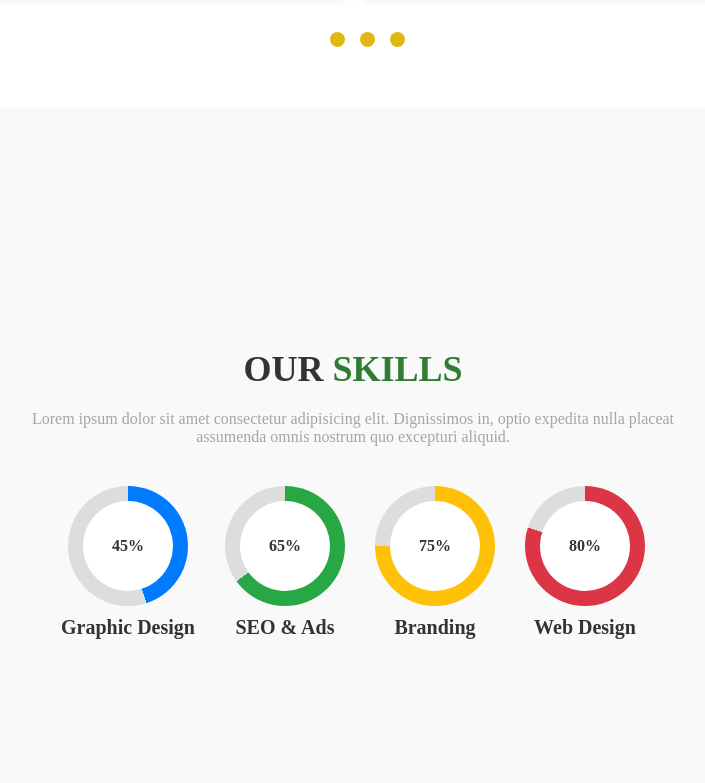
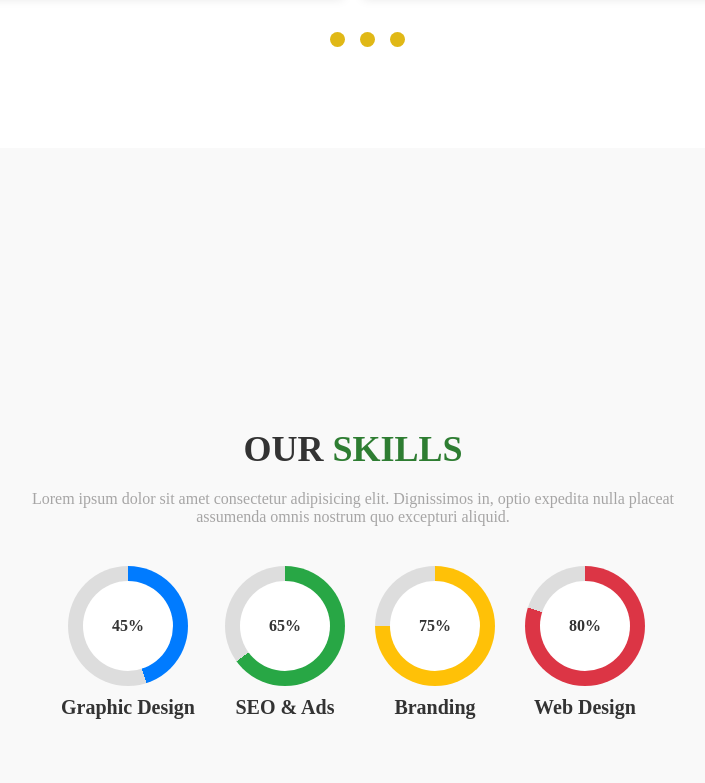
Before and after one commit to areebabano/Company-Portfolio, a plain HTML site: page index.html in a window 1280 px wide. Shown: the part 4537-5320 px from the top of the page, without its empty margins (287-992 px from the left). Drawn offline with nearby package versions, Linux system fonts and the light colour scheme.

Commit message:
some minor changes

```diff
--- a/styles.css
+++ b/styles.css
@@ -1056,11 +1056,11 @@ body {
 
 /* Our Skills Section Styling */
 .our-skills {
-  padding: 240px 20px;
+  padding: 280px 20px;
   text-align: center;
   background-color: #f9f9f9;
   font-family: serif;
-  margin-top: 200px;
+  margin-top: 240px;
 }
 
 .our-skills h1 {
```
